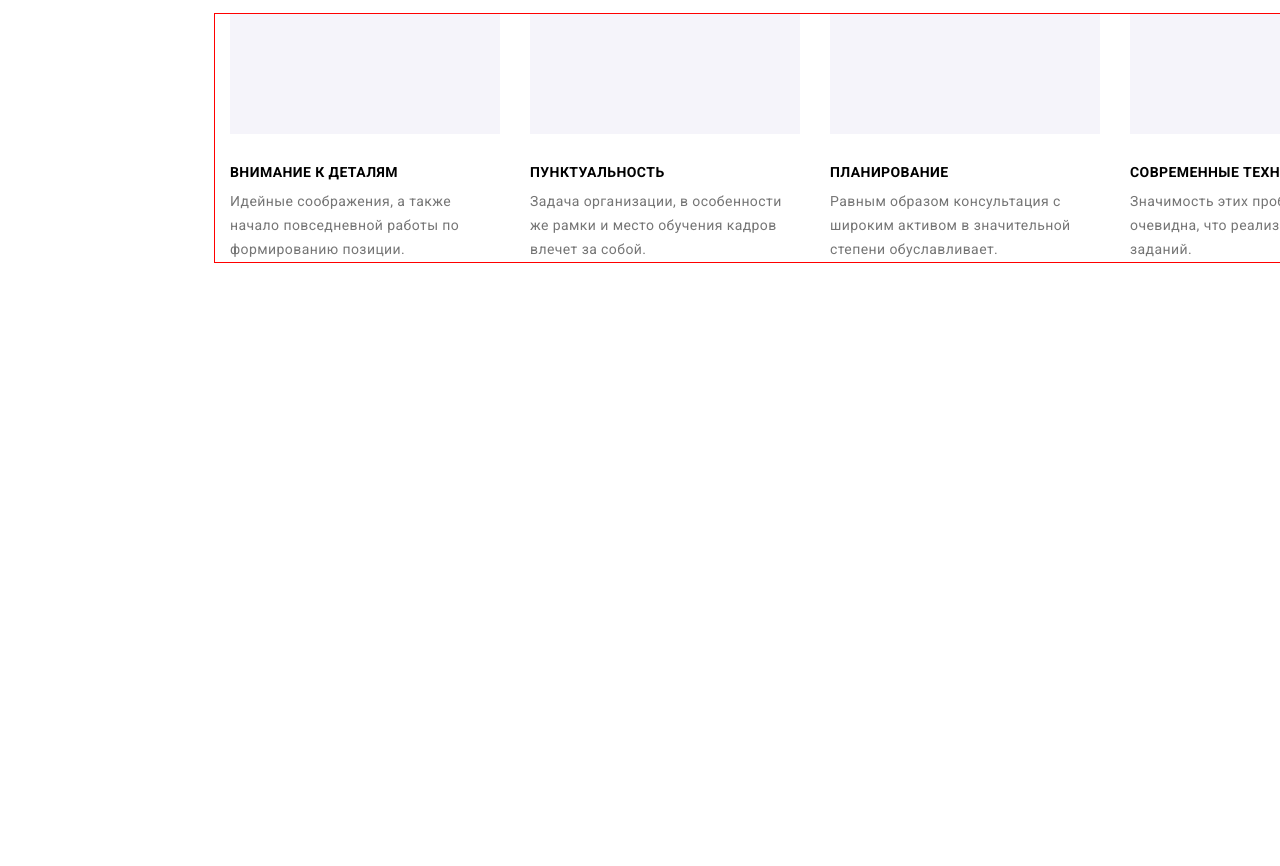
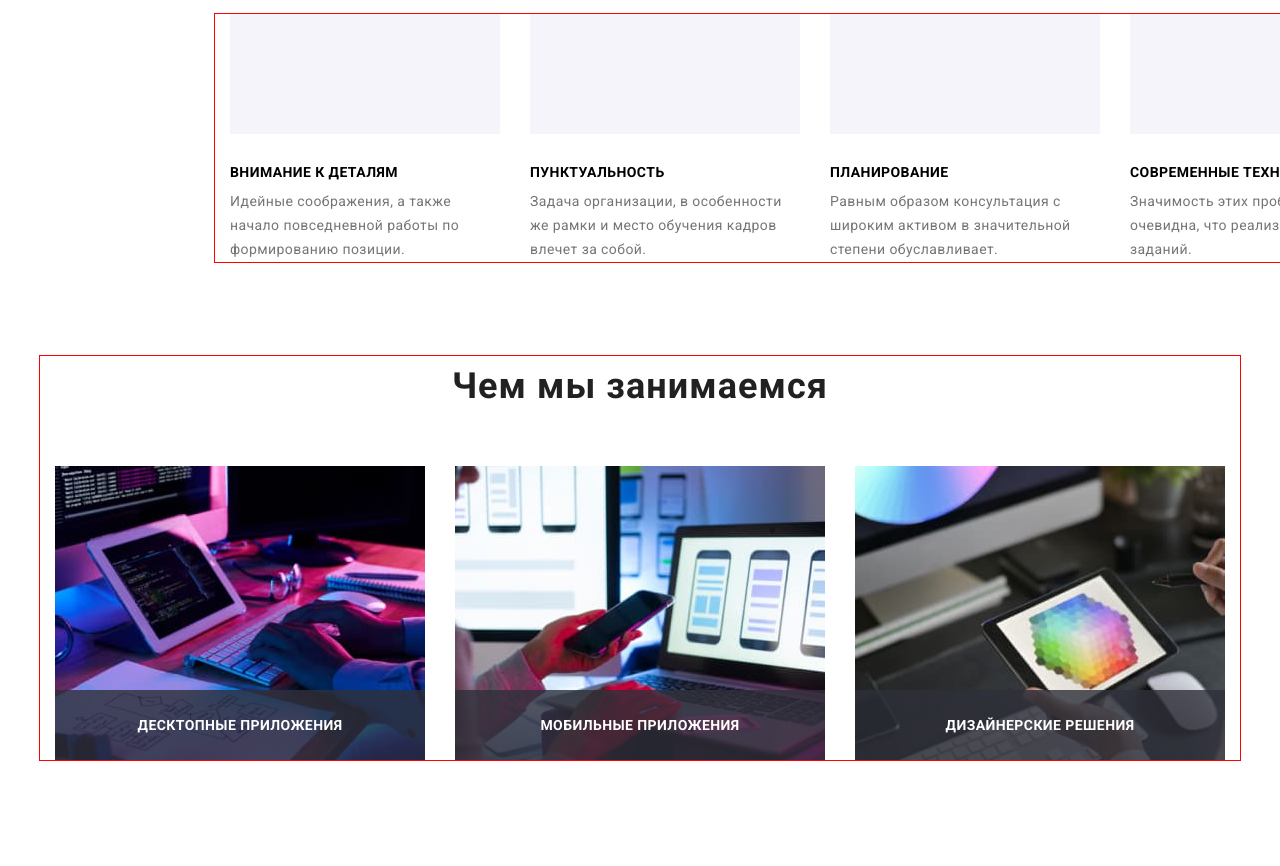
Before and after one commit to AKutusenko/goit-markup-hw-08, a plain HTML site: page index.html in a window 1280 px wide. Shown: the part 761-1627 px from the top of the page. Before the commit the page ends 1117 px from the top, so only its background shows below. Drawn offline with nearby package versions, Linux system fonts and the light colour scheme.

```diff
--- a/index.html
+++ b/index.html
@@ -184,7 +184,7 @@
         </div>
       </section>
       <!--What are we doing-->
-      <!-- <section class="what-are-we-doing">
+      <section class="what-are-we-doing">
         <div class="container">
           <h2 class="section-title">Чем мы занимаемся</h2>
           <ul class="what-are-we-doing-list">
@@ -217,7 +217,7 @@
             </li>
           </ul>
         </div>
-      </section> -->
+      </section>
       <!--Team-->
       <!-- <section class="team">
         <div class="container">
--- a/sass/layout/_what-are-we-doing.scss
+++ b/sass/layout/_what-are-we-doing.scss
@@ -1,4 +1,12 @@
+@media screen and (max-width: 1999px) {
   .what-are-we-doing {
+    display: none;
+  }
+}
+
+@media screen and (min-width: 1200px) {
+  .what-are-we-doing {
+    display: block;
     padding-bottom: 106px;
   }
 
@@ -46,3 +54,4 @@
       background: rgba(47, 48, 58, 0.8);
     }
   }
+}
```
Also changed, not shown: css/main.css, css/main.min.css, 2 other files. Lines whose indentation alone changed are shown as unchanged.
